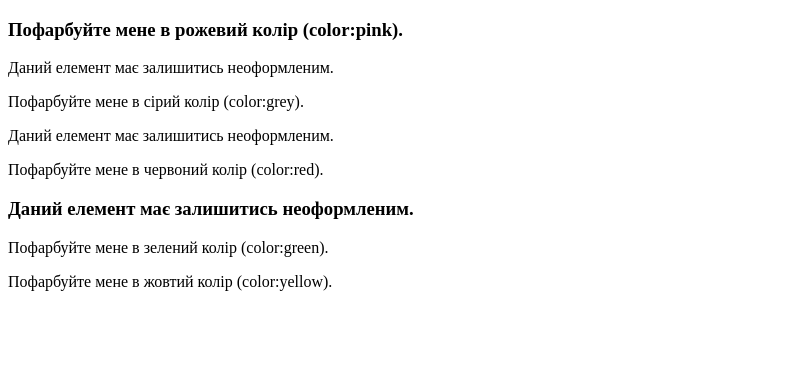
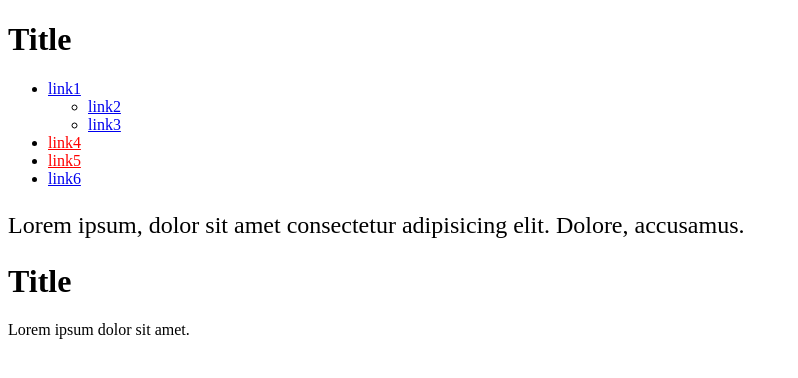
Before and after one commit to DimaVax/HW4, a plain HTML site: page index.html in a window 1280 px wide. Shown: the whole page, without its empty margins (0-798 px from the left). Drawn offline with Linux system fonts and the light colour scheme.

Commit message:
я зробив завдання 2(тут третього немає)

```diff
--- a/index.html
+++ b/index.html
@@ -5,22 +5,26 @@
     <meta http-equiv="X-UA-Compatible" content="IE=edge">
     <meta name="viewport" content="width=device-width, initial-scale=1.0">
     <title>Document</title>
-    <link rel="stylesheet" href="style.css">
+    <link rel="stylesheet" href="./style.css">
 </head>
-
 <body>
-    <div class="text-box">
-        <h3>Пофарбуйте мене в рожевий колір (color:pink).</h3>
-        <p>Даний елемент має залишитись неоформленим.</p>
-        <p id='greycol'>Пофарбуйте мене в сірий колір (color:grey).</p>
-        <div>Даний елемент має залишитись неоформленим.</div>
-        <div>
-            <p>Пофарбуйте мене в червоний колір (color:red).</p>
-        </div>
-        <h3>Даний елемент має залишитись неоформленим.</h3>
-        <p>Пофарбуйте мене в зелений колір (color:green).</p>
-        <p class='yellow'>Пофарбуйте мене в жовтий колір (color:yellow).</p>
-    </div>
+    <div class="holder">
+    <h1>Title</h1>
+    <ul class="list">
+        <li>
+            <a href="#">link1</a>
+            <ul>
+                <li><a href="#">link2</a></li>
+                <li><a href="#">link3</a></li>
+            </ul>
+        </li>
+        <li><a href="https://www.youtube.com/">link4</a></li>
+        <li><a href="https://validator.w3.org/">link5</a></li>
+        <li><a href="#">link6</a></li>
+    </ul>
+    <p>Lorem ipsum, dolor sit amet consectetur adipisicing elit. Dolore, accusamus.</p>
+    <h1>Title</h1>
+    <p>Lorem ipsum dolor sit amet.</p>
+</div>
 </body>
-
 </html>
--- /dev/null
+++ b/style.css
@@ -0,0 +1,6 @@
+[href^="https"] {
+    color: red;
+}
+ul + p{
+    font-size: 24px;
+}
```
